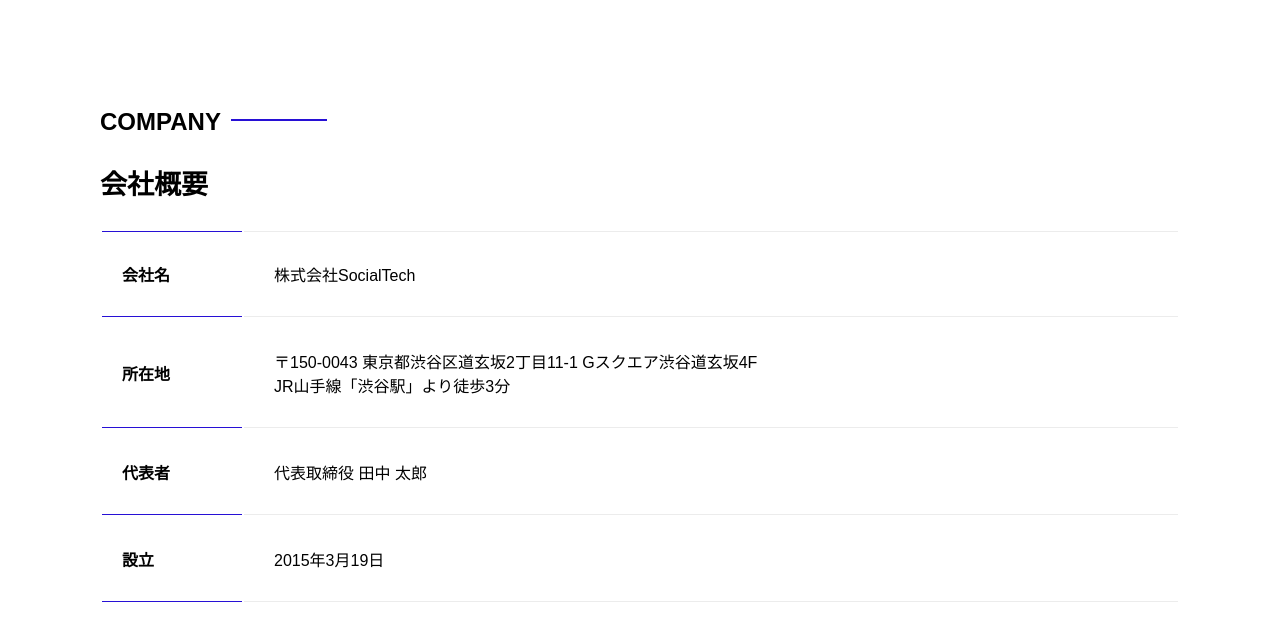
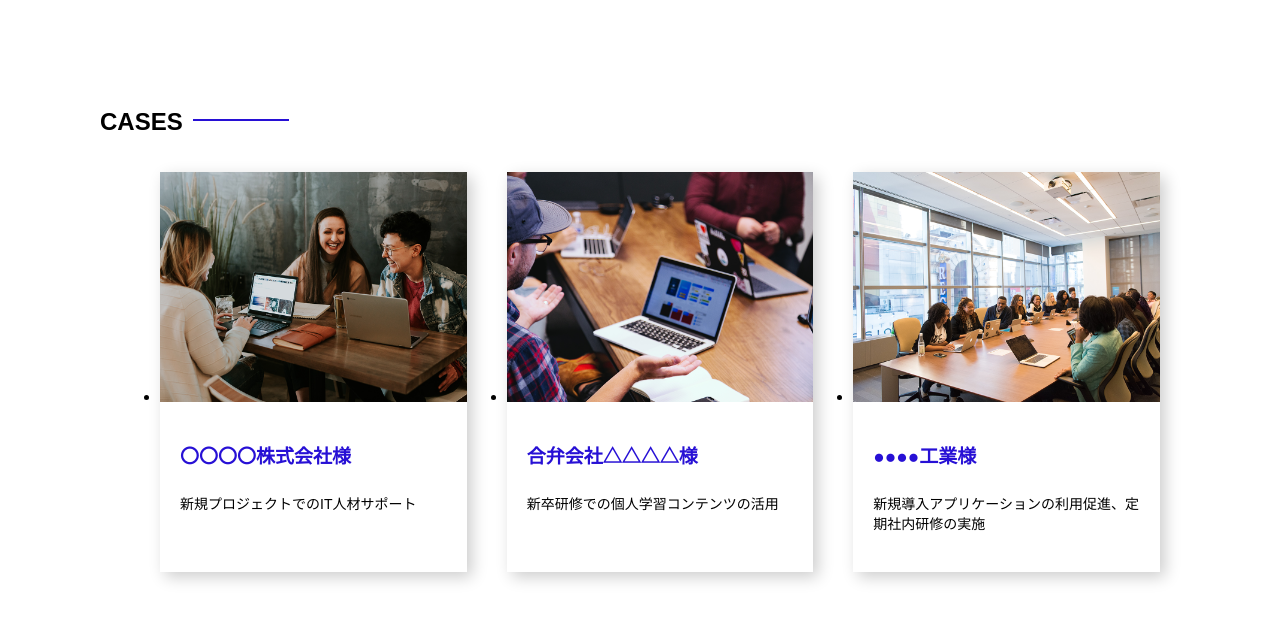
Before and after one commit to mogimogiko/html-css-basic-kadai, a plain HTML site: page socialtech-kadai_012/index.html in a window 1280 px wide. Shown: the part 5019-5661 px from the top of the page. Drawn offline with Linux system fonts and the light colour scheme; grey boxes are pictures that could not be loaded.

Commit message:
casesを追加

```diff
--- a/socialtech-kadai_012/index.html
+++ b/socialtech-kadai_012/index.html
@@ -297,7 +297,32 @@
           </div>
         </section>
         <!-- CASES -->
-
+        <section id="cases">
+          <h2 class="index-h2">CASES</h2>
+         <ul>
+           <li class="case-card">
+             <img src="images/index/case-1.png" alt="仲良く語り合う3人" class="case-img">
+             <div class="case-info">
+               <h4 class="case-name">〇〇〇〇株式会社様</h4>
+               <p class="case-content">新規プロジェクトでのIT人材サポート</p>
+              </div>
+           </li>
+           <li class="case-card">
+             <img src="images/index/case-2.png" alt="PCでコンテンツを見る" class="case-img">
+             <div class="case-info">
+               <h4 class="case-name">合弁会社△△△△様</h4>
+               <p class="case-content">新卒研修での個人学習コンテンツの活用</p>
+             </div>
+           </li>
+           <li class="case-card">
+             <img src="images/index/case-3.png" alt="社内研修中の会議室" class="case-img">
+             <div class="case-info">
+               <h4 class="case-name">●●●●工業様</h4>
+               <p class="case-content">新規導入アプリケーションの利用促進、定期社内研修の実施</p>
+            </div>
+           </li>
+         </ul>
+        </section>
         <!-- COMPANY -->
         <section id="company">
           <h2 class="index-h2">COMPANY</h2>
--- a/socialtech-kadai_012/style.css
+++ b/socialtech-kadai_012/style.css
@@ -305,7 +305,6 @@ h3 {
   color: #2710d5;
   font-size: 19px;
   margin: 80px 0 0 0;
-  Ï
 }
 
 .vision-box>span>h4::first-letter {
@@ -319,6 +318,44 @@ h3 {
 
 .vision-box>span>p {
   margin: 10px 0 0 0;
+}
+
+/* cases */
+#cases {
+  margin: 40px 0 40px 0;
+  width: 100%;
+}
+/*  */
+ul {
+  display: flex;
+}
+/*  */
+li {
+  width: 33%;
+  margin: 20px;
+}
+/*  */
+.case-card {
+  background-color: #ffffff;
+  min-height: 400px;
+  box-shadow: 5px 5px 15px rgba(0, 0, 0, 0.2);
+}
+/*  */
+.case-img {
+  width: 100%;
+}
+/*  */
+.case-info {
+  padding: 10px 20px 10px 20px;
+}
+/*  */
+.case-name {
+  color: #2710d5;
+  font-size: 19px;
+}
+/*  */
+.case-content {
+  font-size: 14px;
 }
 
 /* 会社概要 */
```
